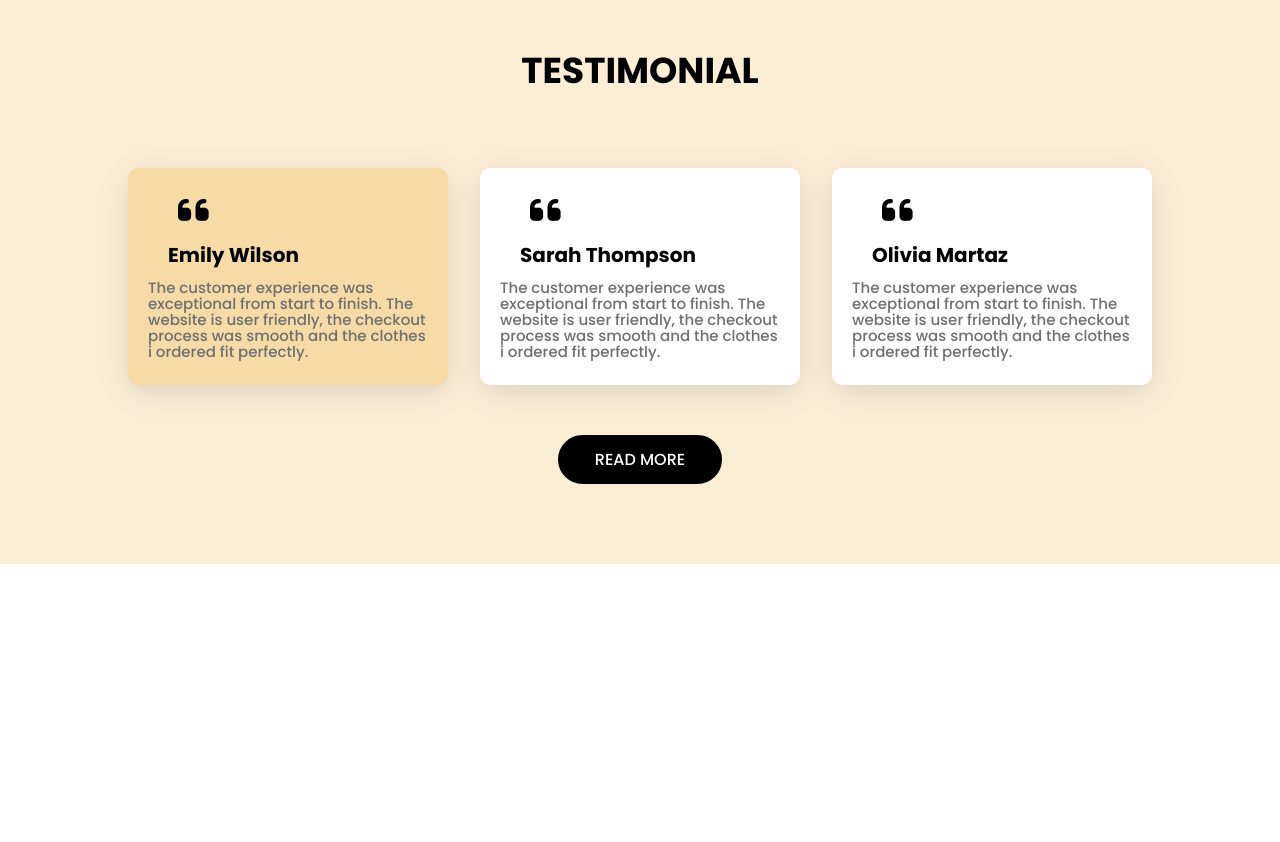
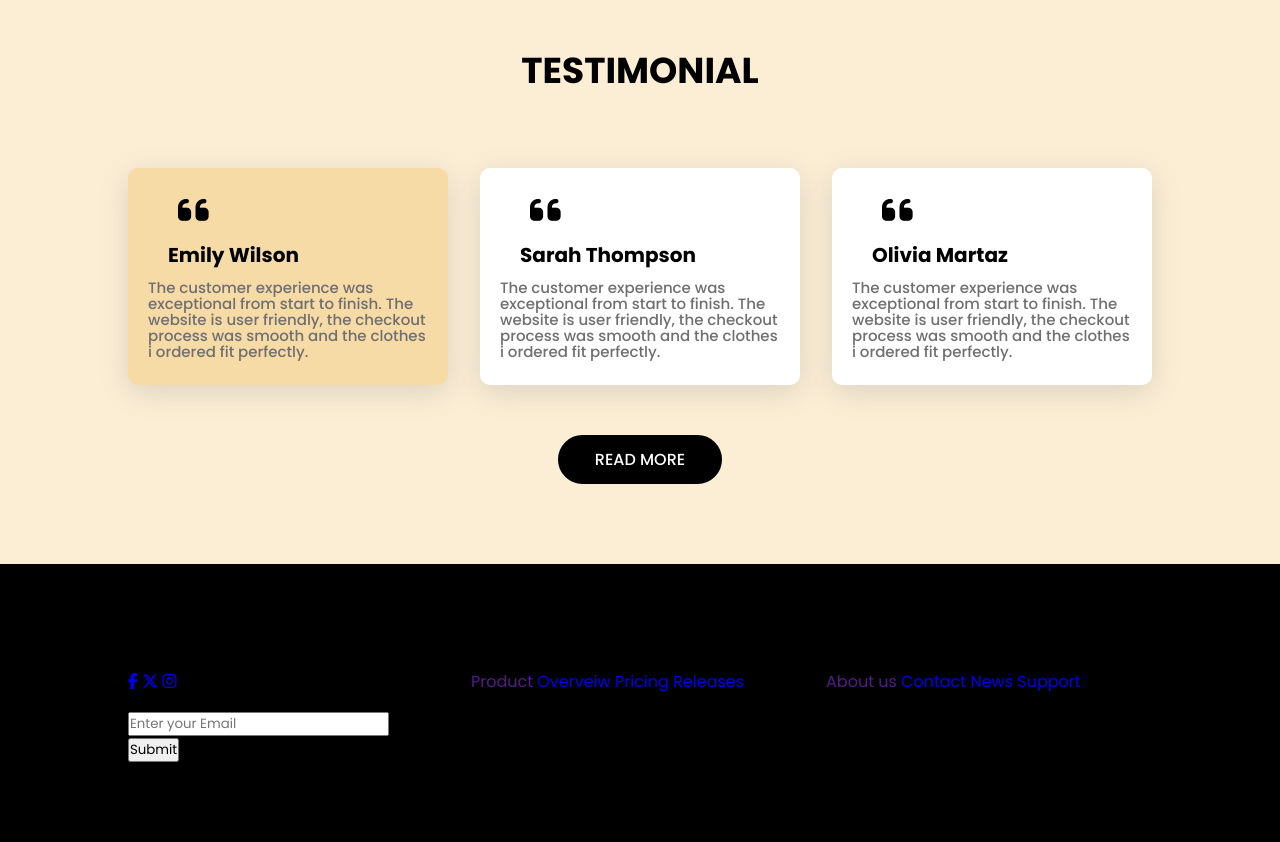
Before and after one commit to Dr-pelumi/Woo_commerce-website, a plain HTML site: page index.html in a window 1280 px wide. Shown: the part 2872-3714 px from the top of the page. Before the commit the page ends 3621 px from the top, so only its background shows below. Drawn offline with Linux system fonts and the light colour scheme.

Commit message:
testimonial

```diff
--- a/index.html
+++ b/index.html
@@ -569,16 +569,48 @@
 			</div>
 		</section>
 
-		<section class="contact">
+		<footer class="contact">
 			<div class="main-contact">
 				<div class="cont-info-1">
 					<img src="./image/Frame 75.png" alt="">
+					<div class="cont-icon">
+					<a href="#"><i class="fa-brands fa-facebook-f"></i></a>
+					<a href="#"><i class="fa-brands fa-x-twitter"></i></a>
+					<a href="#"><i class="fa-brands fa-instagram"></i></a>
+
+				</div>
+				</div>
+
+				<div class="cont-info-2">
+					<h4>Shop</h4>
+					<a href="">Product</a>
+					<a href="#">Overveiw</a>
+					<a href="#">Pricing</a>
+					<a href="#">Releases</a>
 
 				</div>
 
+				<div class="cont-info-2">
+					<h4>Company</h4>
+					<a href="">About us</a>
+					<a href="#">Contact</a>
+					<a href="#">News</a>
+					<a href="#">Support</a>
+
+				</div>
+
+				<div class="cont-info-2">
+					<form action="">
+						<input type="email" placeholder="Enter your Email" readonly>
+					</form>
+					<button class="submit">Submit</button>
+
+				</div>
+
+
 			</div>
 
-		</section>
+		</footer>
 		<script src="java.js"></script>
 	</body>
 </html>
--- a/styles.css
+++ b/styles.css
@@ -446,3 +446,17 @@ background-color: #fceed5;
 .testimon-1:hover{
 	background: #f7dba7;
 }
+
+footer{
+	padding: 80px 10%;
+}
+
+.contact{
+	background: #000;
+	height: 40%;
+}
+.main-contact{
+	display: grid;
+	grid-template-columns: repeat(auto-fit, minmax(260px, auto));
+	gap: 1rem;
+}
```
